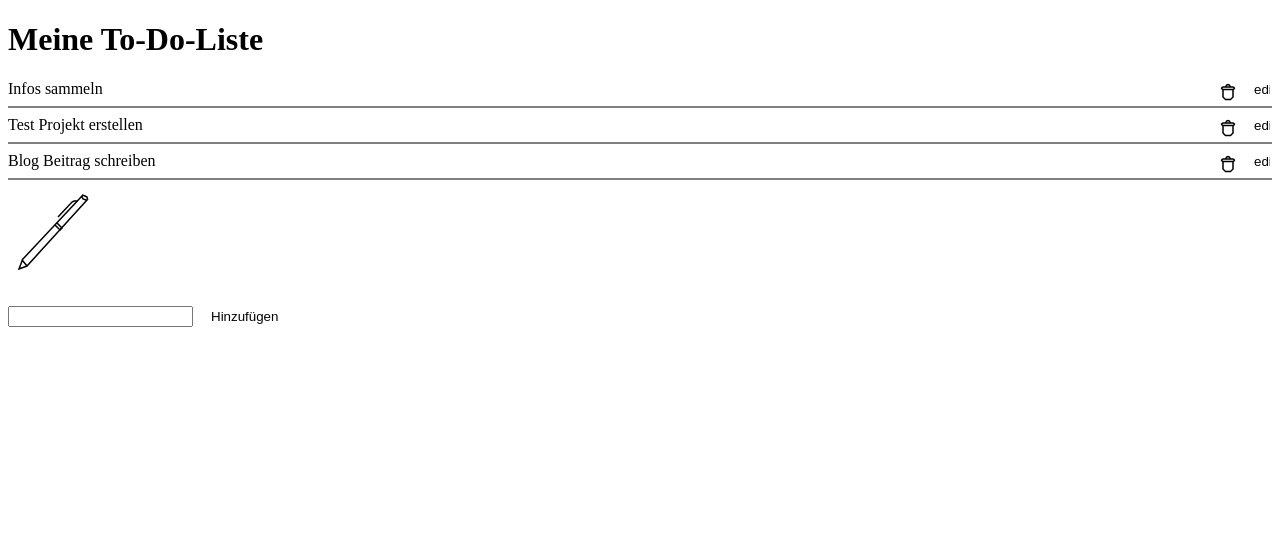
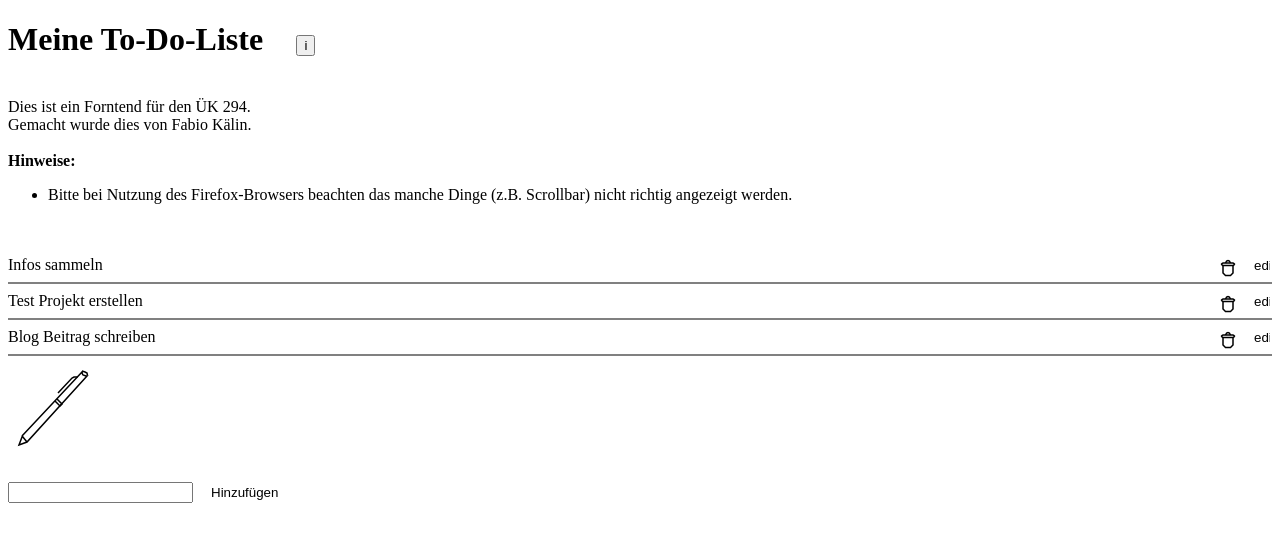
Before and after one commit to FabioKaelin/ToDoManager, a Vue app: page / in a window 1280 px wide. Shown: the top 542 px of the page. Built offline with nearby package versions, Linux system fonts and the light colour scheme; a web font is replaced by a local one.

Commit message:
Informationen hinzugefuegt

```diff
--- a/src/App.vue
+++ b/src/App.vue
@@ -1,8 +1,23 @@
 <template>
-        <h1>Meine To-Do-Liste</h1>
+        <h1  >Meine To-Do-Liste<button id="InformationsButton" @click="showInformations" style="margin-left:2.5em">i</button></h1>
+		<span id="Informationen"  @click="hideInformations">
+			<br>
+			Dies ist ein Forntend für den ÜK 294. <br>
+			Gemacht wurde dies von Fabio Kälin.
+
+			<br>
+			<br>
+			<b>Hinweise:</b>
+			<ul>
+
+				<li>Bitte bei Nutzung des Firefox-Browsers beachten das manche Dinge (z.B. Scrollbar) nicht richtig angezeigt werden.</li>
+			</ul>
+			<br>
+			<br>
+			</span>
 		<ToDos v-bind:todoEntries="todoEntries" @delete-todo-event="deleteToDoItem" @change-Edit-Input="changeEditInput" @edit-todo-event="editToDoItem"/>
-		<br>
-        <AddToDoButton @add-todo-event="addToDoItem"/>
+		<br @click="hideInformations">
+        <AddToDoButton  @click="hideInformations" @add-todo-event="addToDoItem"/>
 
 </template>
 <script>
@@ -90,7 +105,21 @@
 					}
 				}
 
-            }
+            },
+			showInformations(){
+				console.log(document.getElementById("Informationen"))
+				let info = document.getElementById("Informationen")
+				if (info.style.display == "none") {
+					info.style.display = "unset";
+				} else if (info.style.display == "unset"){
+					info.style.display = "none";
+				} else {
+					info.style.display = "unset";
+				}
+			},
+			hideInformations() {
+				document.getElementById("Informationen").style.display = "none";
+			}
 		}
 	}
 
```
